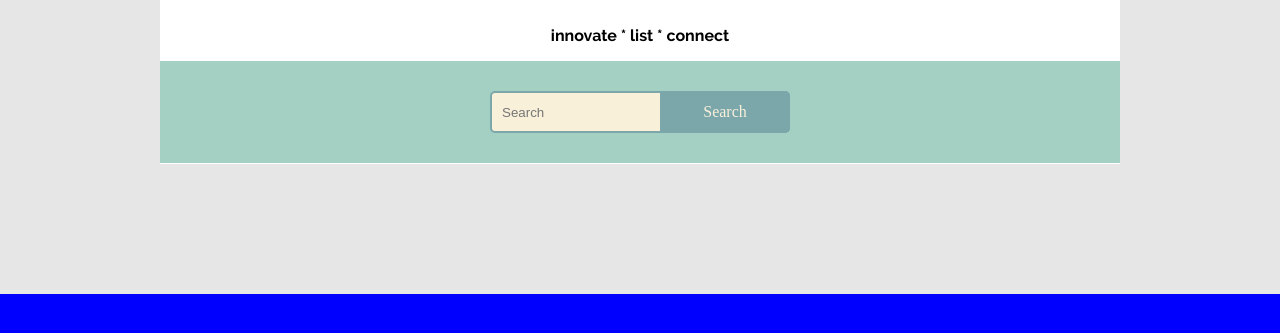
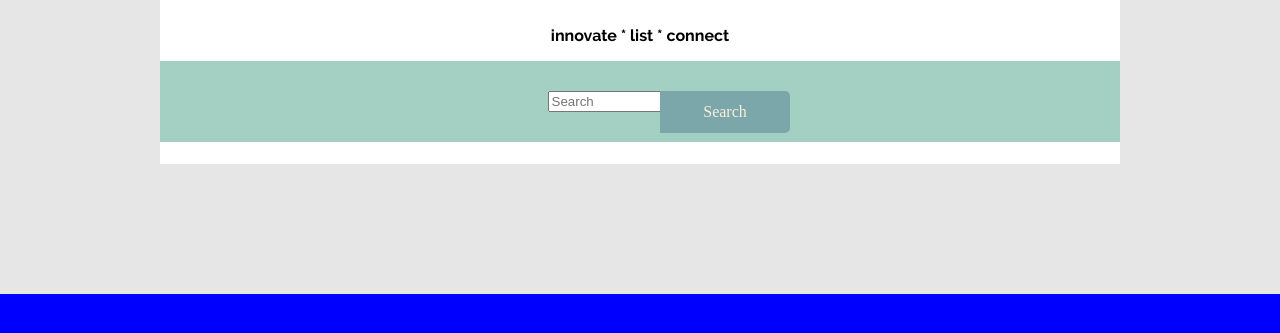
Before and after one commit to Lastkraftwagen/LinkUpPractice, a website: page src/index.html in a window 1280 px wide. Shown: the part 325-658 px from the top of the page. Drawn offline with Linux system fonts and the light colour scheme.

Commit message:
second commit

```diff
--- a/src/search-style.css
+++ b/src/search-style.css
@@ -11,7 +11,7 @@ form {
 
     background: #A3D0C3;
 }
-.d1 input {
+/* .d1 input {
   width: 100%;
   height: 42px;
   padding-left: 10px;
@@ -20,7 +20,7 @@ form {
   outline: none;
   background: #F9F0DA;
   color: #9E9C9C;
-}
+} */
 .d1 button {
   position: absolute;
   top: 0;
```
